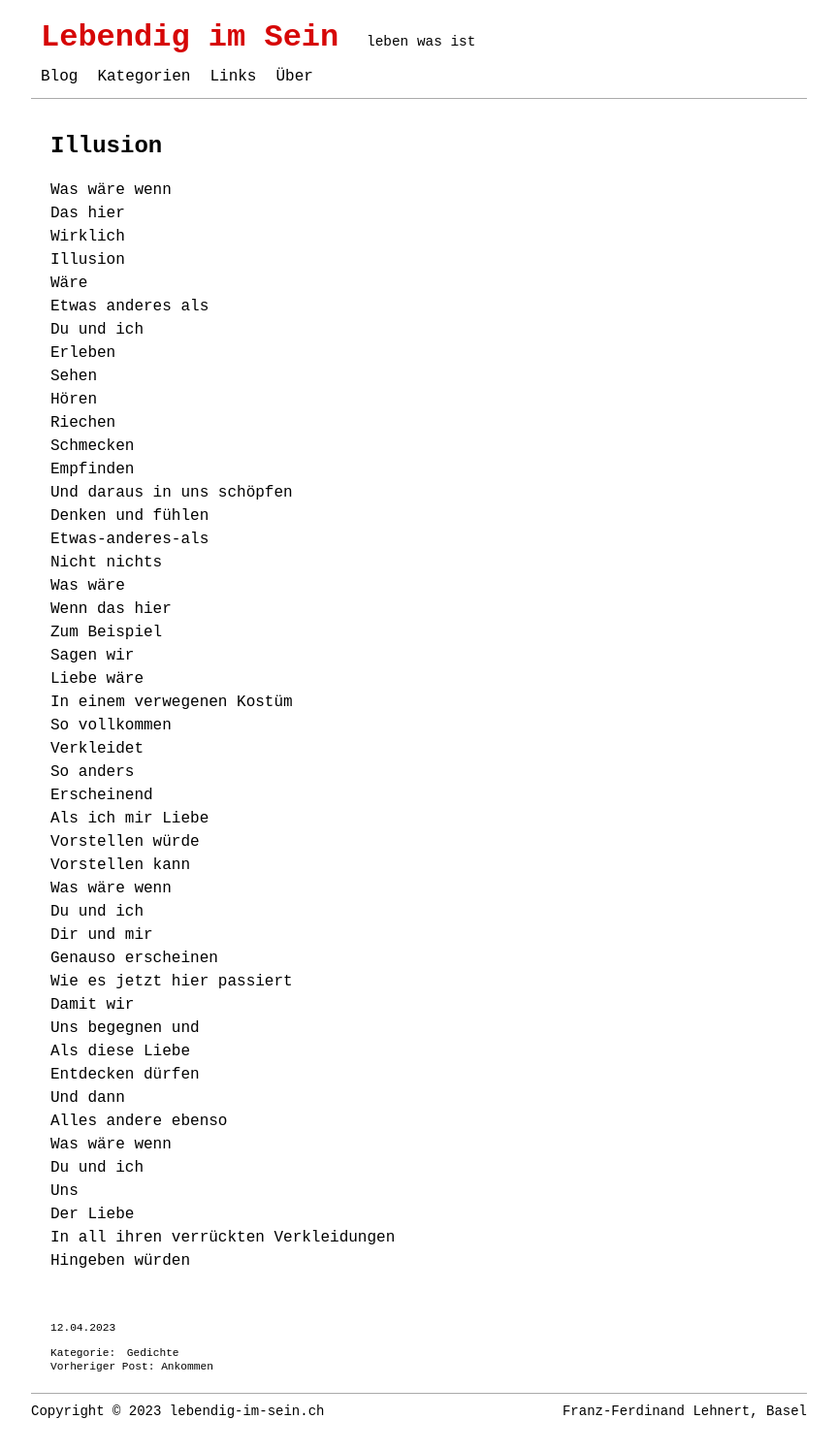
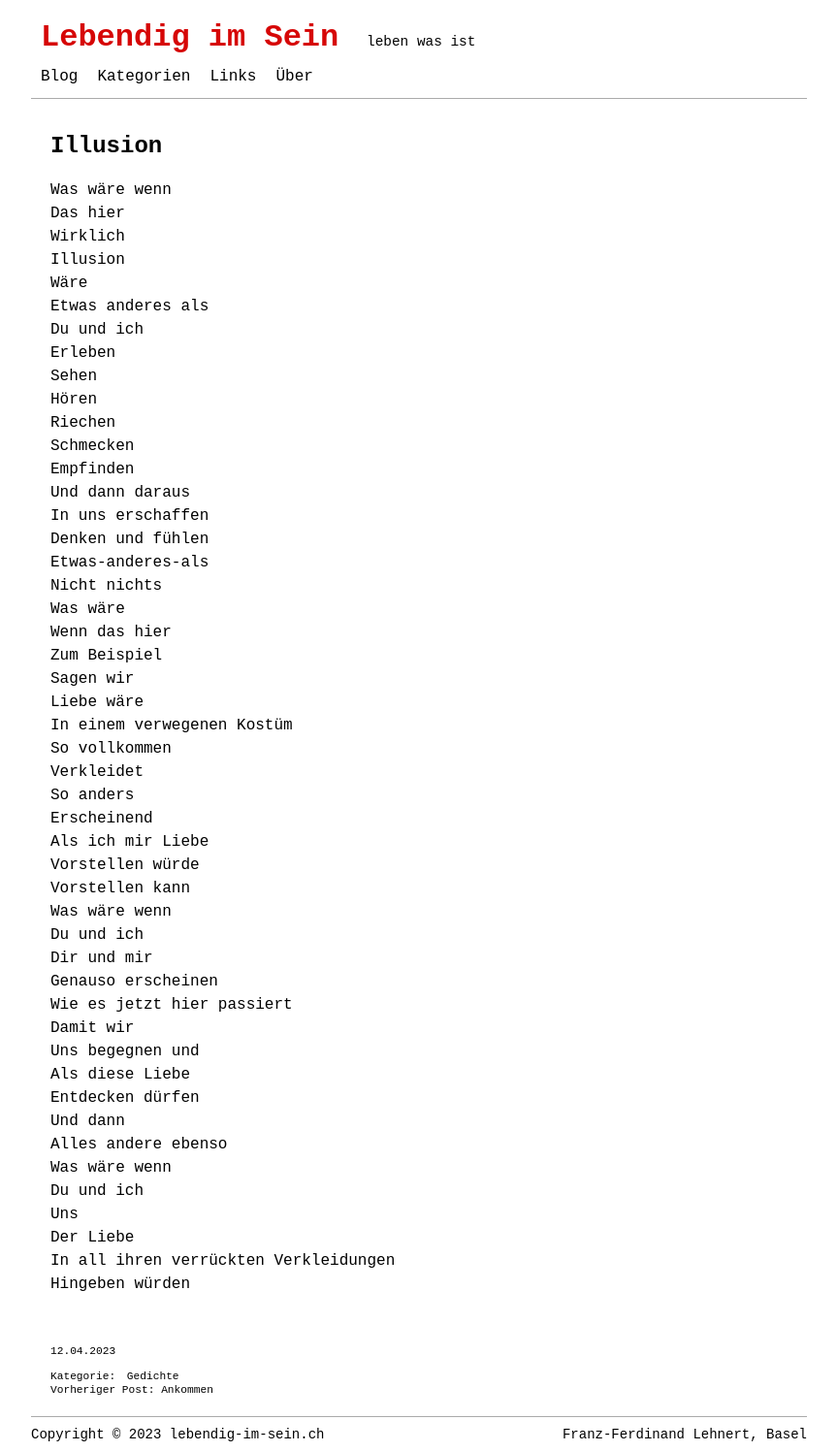
Before and after one commit to lebendigimsein/webpage, a Jekyll site: the page built from _posts/2023-04-12-illusion.markdown, in a window 1280 px wide. Shown: the whole page at 97% size, without its empty margins (208-1071 px from the left). Built offline with Jekyll 4.4.1, drawn with Linux system fonts in a browser that asks for light colours; before the commit the page ends 1473 px from its top, so only the background shows below that.

Commit message:
illusion changed

```diff
--- a/_posts/2023-04-12-illusion.markdown
+++ b/_posts/2023-04-12-illusion.markdown
@@ -20,7 +20,8 @@ Hören
 Riechen
 Schmecken
 Empfinden
-Und daraus in uns schöpfen
+Und dann daraus
+In uns erschaffen
 Denken und fühlen
 Etwas-anderes-als
 Nicht nichts
```
